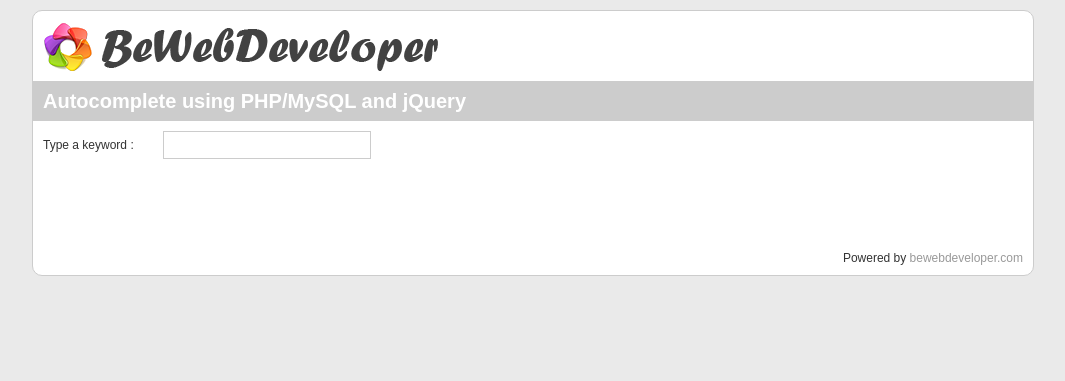
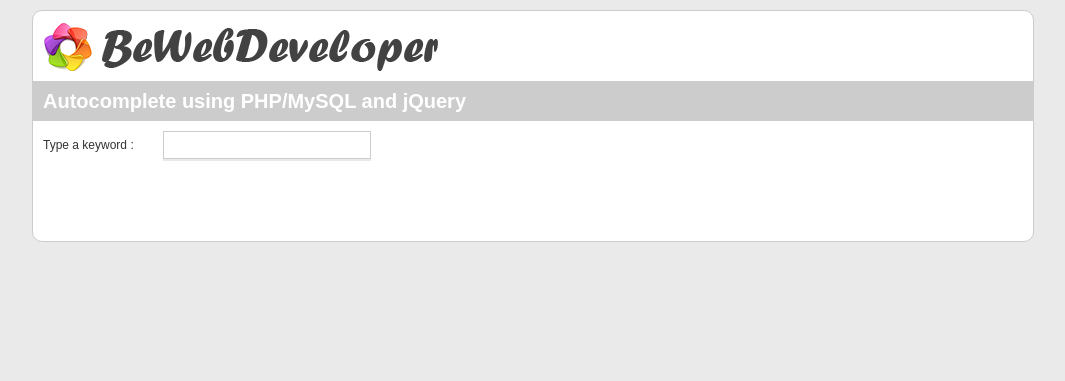
Before and after one commit to bnahhas/autcomplete, a PHP site: page / in a window 1280 px wide. Shown: the top 381 px of the page, without its empty margins (107-1172 px from the left). Run offline with PHP 8.4, Linux system fonts and the light colour scheme.

Commit message:
Update index.php

```diff
--- a/index.php
+++ b/index.php
@@ -18,14 +18,14 @@
             <form>
                 <div class="label_div">Type a keyword : </div>
                 <div class="input_container">
-                    <input type="text" id="country_id" onkeyup="autocomplet()">
-                    <ul id="country_list_id"></ul>
+                    <!-- <input type="text" id="country_id" onkeyup="autocomplet()"> -->
+                    <input type="text" id="sku" onkeyup="autocomplet()">
+                    <!-- <ul id="country_list_id"></ul> -->
+                    <ul id="product_list"></ul>
                 </div>
             </form>
         </div><!-- content -->
-        <div class="footer">
-            Powered by <a href="#">bewebdeveloper.com</a>
-        </div><!-- footer -->
+
     </div><!-- container -->
 </body>
 </html>
```
